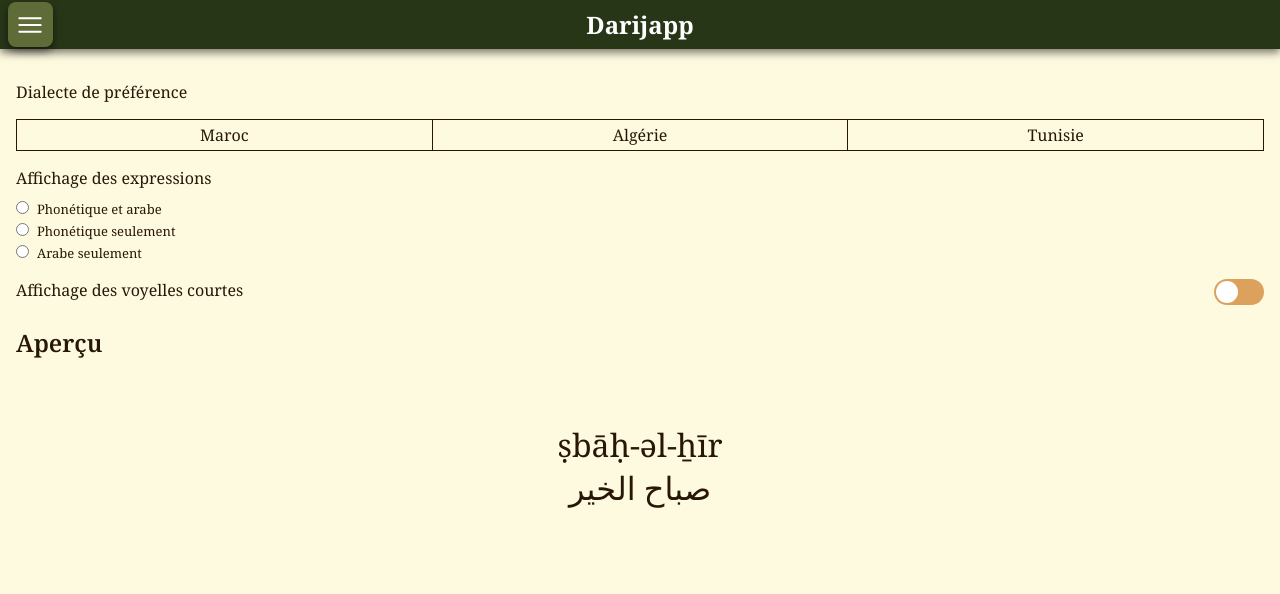
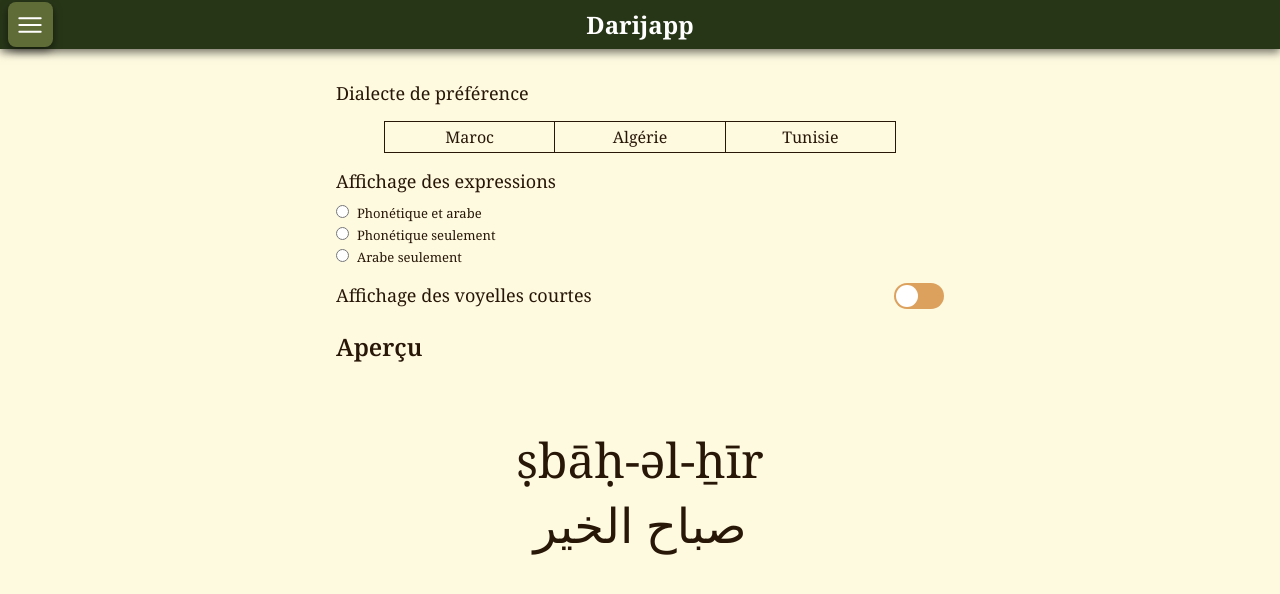
Before and after one commit to AdabLeDabe/Darijapp, a React (Vite) app in the folder darijapp-frontend/: page / in a window 1280 px wide. Shown: the top 594 px of the page. Built offline with nearby package versions, Linux system fonts and the light colour scheme.

Commit message:
Added PC version of settings page

```diff
--- a/darijapp-frontend/src/App.css
+++ b/darijapp-frontend/src/App.css
@@ -20,8 +20,12 @@ h2 {
     text-align: center;
 }
 
-@media (min-width: 1024px) {
+@media (min-width: 768px) {
     h2 {
         font-size: x-large;
     }
+
+    .transcript-text {
+        font-size: 3rem;
+    }
 }
--- a/darijapp-frontend/src/pages/SettingsPage.tsx
+++ b/darijapp-frontend/src/pages/SettingsPage.tsx
@@ -13,7 +13,9 @@ function SettingsPage() {
             <div className="settings-page-container">
                 <div className="dialect-selection">
                     <div className="label">Dialecte de préférence</div>
-                    <ToggleButtons selectionChangedCallback={setSelectedDialect} option1="Maroc" option2="Algérie" option3="Tunisie" />
+                    <div className="toggle-button">
+                        <ToggleButtons selectionChangedCallback={setSelectedDialect} option1="Maroc" option2="Algérie" option3="Tunisie" />
+                    </div>
                 </div>
                 <div className="display-type">
                     <div className="label">Affichage des expressions</div>
--- a/darijapp-frontend/src/styles/SettingsPage.css
+++ b/darijapp-frontend/src/styles/SettingsPage.css
@@ -9,12 +9,15 @@
     min-height: 0;
     padding: 1rem;
     height: 100%;
+
+    div.label {
+        font-size: medium;
+        font-weight: 400;
+    }
 }
 
 .settings-page-container div.dialect-selection {
     div.label {
-        font-size: medium;
-        font-weight: 400;
         padding: 1rem 0;
     }
 }
@@ -24,8 +27,6 @@
     flex-direction: column;
 
     div.label {
-        font-size: medium;
-        font-weight: 400;
         padding-top: 1rem;
         padding-bottom: 0.5rem;
     }
@@ -48,8 +49,6 @@
     height: 100%;
 
     div.label {
-        font-size: medium;
-        font-weight: 400;
         width: 75%;
     }
 
@@ -68,3 +67,21 @@
 .settings-page-container div.preview h2 {
     text-align: left;
 }
+
+@media (min-width: 768px) {
+    .settings-page-container {
+        width: 40rem;
+        margin: auto;
+
+        div.label {
+            font-size: large;
+            font-weight: 400;
+        }
+    }
+
+    .settings-page-container div.dialect-selection {
+        div.toggle-button {
+            padding: 0 3rem;
+        }
+    }
+}
```
